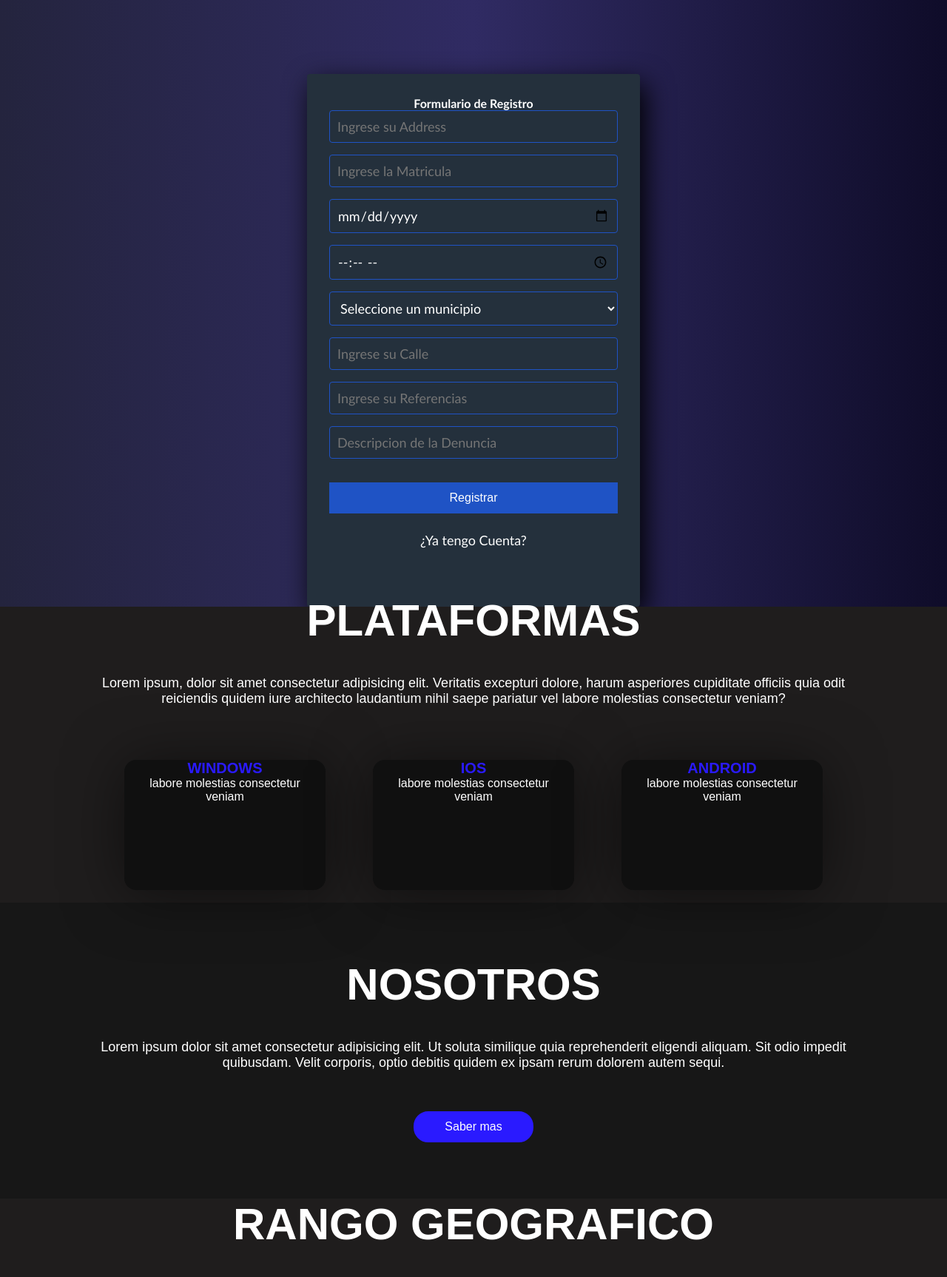
After one commit to vapemx/MuevoDenuncia, a Flask app: page /complaint in a window 1280 px wide. The commit adds this page. Shown: the top 1726 px of the page at 74% size. Run offline with Flask 3, Linux system fonts and the light colour scheme.

Commit message:
ya jala todo

```diff
--- a/app.py
+++ b/app.py
@@ -1,3 +1,4 @@
+from datetime import datetime as dt
 from flask import render_template
 from flask import Flask, request
 from hashlib import sha256
@@ -80,7 +81,7 @@ def add_complaint_db(address, vehicle_reported, datetime, municipio, street, ref
         cursor = conn.cursor()
 
         # Ejecutar el procedimiento almacenado para verificar el usuario
-        cursor.execute("insert into complaints (signer, vehicle_reported, incident_date, municipio, street, reference, complaint, resolved, complain_hash) values (?, ?, ?, ?, ?, ?, ?, ?, ?)", (address, vehicle_reported, datetime, municipio, street, reference, complaint, 0, hash,))
+        cursor.execute("insert into complaints (signers, vehicle_reported, incident_date, municipio, street, reference, complaint, resolved, complaint_hash) values (?, ?, ?, ?, ?, ?, ?, ?, ?)", (address, vehicle_reported, datetime, municipio, street, reference, complaint, 0, hash,))
         conn.commit()
         return True
 
@@ -195,7 +196,7 @@ def upload():
 # Denuncia page
 @app.route('/complaint')
 def complaint():
-    return render_template('complaint.html')
+    return render_template('denuncia.html')
 
 
 # Make complaint
@@ -204,8 +205,27 @@ def make_complaint():
     # Leer: address, vehicle_reported, datetime, municipio, street, reference, complaint
     address = request.form.get('address')
     vehicle_reported = request.form.get('vehicle_reported')
-    datetime = request.form.get('datetime')
-    municipio = request.form.get('municipio')
+    selected_date = request.form.get('date')
+    selected_time = request.form.get('time')
+    selected_datetime_str = f"{selected_date} {selected_time}"
+    selected_datetime_obj = dt.strptime(selected_datetime_str, "%Y-%m-%d %H:%M")
+    datetime = str(selected_datetime_obj)
+    municipios = {
+    'municipio1': 'Apodaca',
+    'municipio2': 'Escobedo',
+    'municipio3': 'Garcia',
+    'municipio4': 'Juárez',
+    'municipio5': 'Monterrey',
+    'municipio6': 'San Nicolas',
+    'municipio7': 'San Pedro',
+    'municipio8': 'Santa Catarina'
+    }
+    selected_option = request.form.get('list')
+
+    if selected_option:
+        if selected_option in municipios:
+            municipio = municipios[selected_option]
+
     street = request.form.get('street')
     reference = request.form.get('reference')
     complaint = request.form.get('complaint')
@@ -216,7 +236,7 @@ def make_complaint():
         else:
             return 'Error al realizar denuncia'
     else:
-        return 'Usuario no registrado', render_template('index.html')
+        return 'Usuario no registrado'#, render_template('index.html')
 
 
 if __name__ == '__main__':
--- /dev/null
+++ b/static/script_2.js
@@ -0,0 +1,17 @@
+// Generar intervalos de 30 minutos en el campo de selección de tiempo
+var selectTime = document.getElementById("time");
+var startTime = new Date();
+startTime.setHours(0, 0, 0, 0);
+var endTime = new Date();
+endTime.setHours(23, 59, 59, 999);
+var intervalMinutes = 30;
+
+while (startTime <= endTime) {
+    var option = document.createElement("option");
+    var timeString = startTime.toLocaleTimeString("es-ES", { hour: "2-digit", minute: "2-digit" });
+    option.text = timeString;
+    option.value = timeString;
+    selectTime.appendChild(option);
+
+    startTime.setTime(startTime.getTime() + intervalMinutes * 60000);
+}
--- /dev/null
+++ b/static/style_in.css
@@ -0,0 +1,481 @@
+
+*{
+  margin: 0;
+  padding: 0;
+  border: 0;
+  font-size: 100%;
+  vertical-align: baseline;
+}
+
+html {
+  scroll-behavior: smooth; /* Agregar desplazamiento suave */
+}
+
+body {
+  background: #0f0c29;  /* fallback for old browsers */
+  background: -webkit-linear-gradient(to right, #24243e, #302b63, #0f0c29);  /* Chrome 10-25, Safari 5.1-6 */
+  background: linear-gradient(to right, #24243e, #302b63, #0f0c29); /* W3C, IE 10+/ Edge, Firefox 16+, Chrome 26+, Opera 12+, Safari 7+ */
+
+  text-align: center;
+  font-family: sans-serif;
+}
+
+.head {
+  display:flex;
+  align-items: center;
+  justify-content: space-between;
+  height: 63px;
+  backdrop-filter: blur(10px);
+  background: #373B44;  /* fallback for old browsers */
+  background: -webkit-linear-gradient(to right, #4286f4, #373B44);  /* Chrome 10-25, Safari 5.1-6 */
+  background: linear-gradient(to right, #4286f4, #373B44); /* W3C, IE 10+/ Edge, Firefox 16+, Chrome 26+, Opera 12+, Safari 7+ */;
+  position: fixed;
+  width: 100%;
+  z-index: 100;
+}
+
+.navbar {
+  display: flex;
+  margin-right: 10px;
+}
+
+.logo {
+  margin-left: 30px;
+}
+
+.logo a {
+  text-decoration: none;
+  color: #fff;
+  text-transform: uppercase;
+  font-size: 20px;
+}
+
+.navbar a {
+  display: block;
+  padding: 20px 20px;
+  color: #fff;
+  text-decoration: none;
+  text-transform: uppercase;
+  font-size: 20px;
+}
+
+.navbar a:hover {
+  background: #3f3f3f;
+}
+
+.header {
+  display: flex;
+  justify-content: center;
+  align-items: center;
+
+}
+
+.header {
+  height: 60vh !important;
+  background: url(img/header.jpg) no-repeat center;
+  background-size: cover;
+}
+
+.title {
+  margin-bottom: 40px;
+  font-size: 60px;
+  font-weight: 600;
+  text-transform: uppercase;
+  color: #fff;
+}
+
+p {
+  margin-bottom: 40px;
+  font-size: 18px;
+  color: #fff;
+  padding: 0 100px;
+}
+
+.btn {
+  border-radius: 20px;
+  display: inline-block;
+  margin-top: 15px;
+  padding: 10px 40px;
+  border: 2px solid #2a1aff;
+  color: #fff;
+  text-decoration: none;
+  background: #2a1aff;
+}
+
+
+.btn:hover {
+  background: none;
+
+}
+
+.btn-home {
+  justify-content: center;
+  display: flex;
+}
+
+.btn-home a {
+  margin: 0 10px;
+}
+
+
+.content {
+  height: 50vh;
+  display: flex;
+  flex-direction: column;
+  justify-content: center;
+  align-items: center;
+}
+
+.sau {
+  padding: 30px;
+  background: #1f1d1d
+}
+
+.box-container {
+  display: flex;
+  justify-content: center;
+  flex-wrap: wrap;
+  text-align: center;
+
+}
+
+.box-container .box {
+  height: 11rem;
+  width: 17rem;
+  background: #101010;
+  text-align: center;
+  border-radius: 1rem;
+  box-shadow: 0 .3rem 5rem rgba(0, 0 , 0, .5);
+  margin: 2rem;
+}
+
+.box-container .box i {
+  height: 3rem;
+  width: 3rem;
+  line-height: 3rem;
+  text-align: center;
+  border-radius: 50%;
+  color: #fff;
+  background: #2a1aff;
+  font-size: 2rem;
+  margin: 1rem 0;
+
+}
+
+.box-container .box h3 {
+  font-size: 20px;
+  color: #2a1aff;
+
+}
+
+.box-container .box p {
+  padding: 0 15px;
+  font-size: 16px;
+}
+
+.about {
+  background: #171717;
+}
+
+.price {
+  background: url(img/costos.jpg) no-repeat center;
+  background-attachment: fixed;
+  background-size: cover;
+  text-align: center;
+}
+
+
+.contact {
+  padding-top: 20px;
+  background: #171717;
+  padding-bottom: 0;
+}
+
+
+@media (max-width: 768px) {
+
+  .title {
+      margin-bottom: 0;
+      font-size: 40px;
+  }
+
+  .sau {
+      height: 100vh;
+  }
+
+  .navbar {
+      display: none;
+  }
+
+
+}
+
+/*----------------------------------------------------------------------*/
+
+
+/*----------------------------------------------------------------------*/
+
+.logo_meta{
+  width: 50px;
+  height: 50px;
+}
+
+main{
+  width: 100%;
+  padding: 20px;
+  margin: auto;
+  margin-top: 1px;
+}
+
+.contenedor__todo{
+  width: 100%;
+  max-width: 800px;
+  margin: 1px;
+  position: relative;
+}
+
+.caja__trasera{
+  width: 100%;
+  padding: 10px 20px;
+  display: flex;
+  justify-content: center;
+  -webkit-backdrop-filter: blur(10px);
+  backdrop-filter: blur(10px);
+  background: #373B44;  /* fallback for old browsers */
+  background: -webkit-linear-gradient(to right, #4286f4, #373B44);  /* Chrome 10-25, Safari 5.1-6 */
+  background: linear-gradient(to right, #4286f4, #373B44); /* W3C, IE 10+/ Edge, Firefox 16+, Chrome 26+, Opera 12+, Safari 7+ */;
+  border-radius: 15px;
+
+
+}
+
+.caja__trasera div{
+  margin: 100px 40px;
+  color: white;
+  transition: all 500ms;
+
+}
+
+
+.caja__trasera div p,
+.caja__trasera button{
+  width: 300px;
+  margin-top: 30px;
+}
+
+.caja__trasera div h3{
+  font-weight: 400;
+  font-size: 26px;
+}
+
+.caja__trasera div p{
+  font-size: 16px;
+  font-weight: 300;
+}
+
+.caja__trasera button{
+  padding: 10px 40px;
+  border: none;
+  font-size: 14px;
+  background: transparent;
+  font-weight: 600;
+  cursor: pointer;
+  color: white;
+  outline: none;
+  transition: all 300ms;
+}
+
+
+.Sobre_nosotros{
+  display: flex;
+  align-items: center;
+  width: 100%;
+  max-width: 380px;
+  position: relative;
+  top: 100px;
+  left: 10px;
+
+  /*La transicion va despues del codigo JS*/
+  transition: left 500ms cubic-bezier(0.175, 0.885, 0.320, 1.275);
+}
+
+
+.caja__trasera button:hover{
+  background: #fff;
+  color: #46A2FD;
+}
+
+/*Formularios*/
+
+.contenedor__login-register{
+  display: flex;
+  align-items: center;
+  width: 100%;
+  max-width: 380px;
+  position: relative;
+  top: -185px;
+  left: 10px;
+
+  /*La transicion va despues del codigo JS*/
+  transition: left 500ms cubic-bezier(0.175, 0.885, 0.320, 1.275);
+}
+
+.contenedor__login-register form{
+  width: 100%;
+  padding: 80px 20px;
+  background: white;
+  position: absolute;
+  border-radius: 20px;
+}
+
+.contenedor__login-register form h2{
+  font-size: 30px;
+  text-align: center;
+  margin-bottom: 20px;
+  color: #46A2FD;
+}
+
+.contenedor__login-register form input{
+  width: 100%;
+  margin-top: 20px;
+  padding: 10px;
+  border: none;
+  background: #F2F2F2;
+  font-size: 16px;
+  outline: none;
+}
+
+.contenedor__login-register form button{
+  padding: 10px 40px;
+  margin-top: 40px;
+  border: none;
+  font-size: 14px;
+  background: #46A2FD;
+  font-weight: 600;
+  cursor: pointer;
+  color: white;
+  outline: none;
+}
+
+
+
+
+.formulario__login{
+  opacity: 1;
+  display: block;
+}
+.formulario__register{
+  display: none;
+}
+
+
+
+@media screen and (max-width: 850px){
+
+  main{
+      margin-top: 50px;
+  }
+
+  .caja__trasera{
+      max-width: 350px;
+      height: 300px;
+      flex-direction: column;
+      margin: auto;
+  }
+
+  .caja__trasera div{
+      margin: 0px;
+      position: absolute;
+  }
+
+
+  /*Formularios*/
+
+  .contenedor__login-register{
+      top: -10px;
+      left: -5px;
+      margin: auto;
+  }
+
+  .contenedor__login-register form{
+      position: relative;
+  }
+}
+
+.geographic_range{
+  background: #1f1d1d;
+
+}
+
+.mapa{
+  background: #1f1d1d;
+  width: 95%;
+  height: 650px;
+}
+
+/*---------------------------------------------------------------------*/
+
+* {
+  margin: 0;
+  padding: 0;
+  box-sizing: border-box;
+}
+
+
+.form-register {
+  border-top: 15px;
+  height: 600;
+  width: 450px;
+  background: #24303c;
+  padding: 30px;
+  margin: auto;
+  margin-top: 100px;
+  border-radius: 4px;
+  font-family: 'calibri';
+  color: white;
+  box-shadow: 7px 13px 37px #000;
+}
+
+.form-register h4 {
+  font-size: 22px;
+  margin-bottom: 20px;
+}
+
+.controls {
+  width: 100%;
+  background: #24303c;
+  padding: 10px;
+  border-radius: 4px;
+  margin-bottom: 16px;
+  border: 1px solid #1f53c5;
+  font-family: 'calibri';
+  font-size: 18px;
+  color: white;
+}
+
+.form-register p {
+  height: 40px;
+  text-align: center;
+  font-size: 18px;
+  line-height: 40px;
+}
+
+.form-register a {
+  color: white;
+  text-decoration: none;
+}
+
+.form-register a:hover {
+  color: white;
+  text-decoration: underline;
+}
+
+.form-register .botons {
+  width: 100%;
+  background: #1f53c5;
+  border: none;
+  padding: 12px;
+  color: white;
+  margin: 16px 0;
+  font-size: 16px;
+}
--- /dev/null
+++ b/templates/denuncia.html
@@ -0,0 +1,114 @@
+<!DOCTYPE html>
+<html lang="en">
+<head>
+  <meta charset="UTF-8">
+  <meta name="viewport" content="width=device-width, initial-scale=1.0">
+  <meta http-equiv="X-UA-Compatible" content="ie=edge">
+  <link rel="stylesheet" href="/static/style_in.css">
+  <title>Formulario Registro</title>
+</head>
+<body>
+
+
+
+  <section class="form-register">
+    <h1>Formulario de Registro</h1>
+
+<form action="make_complaint" method="POST">
+
+    <input class="controls" type="text" name="address" id="nombres" placeholder="Ingrese su Address">
+
+    <input class="controls" type="text" name="vehicle_reported" id="vehicle_reported" placeholder="Ingrese la Matricula">
+
+    <input class="controls" type="date" name="date" id="date" min="2020-01-01" max="2023-05-28" placeholder="Ingrese la Fecha y Hora">
+
+    <input class="controls" type="time" name="time" id="time"  placeholder="Ingrese la Fecha y Hora">
+
+    <select class="controls" type="list" name="list" id="list" placeholder="Ingrese su Municipio">
+        <option value="">Seleccione un municipio</option>
+            <option value="municipio1">Apodaca</option>
+            <option value="municipio2">Escobedo</option>
+            <option value="municipio3">Garcia</option>
+            <option value="municipio4">Juárez</option>
+            <option value="municipio5">Monterrey</option>
+            <option value="municipio6">San Nicolas</option>
+            <option value="municipio7">San Pedro</option>
+            <option value="municipio8">Santa Catarina</option>
+
+    <input class="controls" type="text" name="street" id="street" placeholder="Ingrese su Calle">
+
+    <input class="controls" type="text" name="reference" id="reference" placeholder="Ingrese su Referencias">
+
+    <input class="controls" type="text" name="complaint" id="complait" placeholder="Descripcion de la Denuncia">
+
+    <input class="botons" type="submit" value="Registrar">
+
+    <p><a href="#">¿Ya tengo Cuenta?</a></p>
+
+
+
+</form>
+  </section>
+
+
+
+
+<!----------------------------------------------------------------------------------->
+
+
+
+
+<section id="Plataformas"class="content sau">
+
+    <h2 class="title">Plataformas</h2>
+    <p>Lorem ipsum, dolor sit amet consectetur adipisicing
+        elit. Veritatis excepturi dolore, harum asperiores
+        cupiditate officiis quia odit reiciendis quidem iure
+        architecto laudantium
+        nihil saepe pariatur vel labore molestias consectetur veniam?</p>
+
+    <div class="box-container">
+
+        <div class="box">
+            <i class="fab fa-windows"></i>
+            <h3>WINDOWS</h3>
+            <p>labore molestias consectetur veniam</p>
+        </div>
+        <div class="box">
+            <i class="fab fa-apple"></i>
+            <h3>IOS</h3>
+            <p>labore molestias consectetur veniam</p>
+        </div>
+        <div class="box">
+            <i class="fab fa-android"></i>
+            <h3>ANDROID</h3>
+            <p>labore molestias consectetur veniam</p>
+        </div>
+
+    </div>
+
+</section>
+
+<section class="content about">
+
+    <h2 class="title">Nosotros</h2>
+    <p>Lorem ipsum dolor sit amet consectetur
+        adipisicing elit. Ut soluta similique
+        quia reprehenderit eligendi aliquam. Sit
+        odio impedit quibusdam. Velit corporis,
+        optio debitis quidem ex ipsam rerum dolorem autem sequi.
+    </p>
+
+    <a href="#" class="btn">Saber mas</a>
+
+</section>
+<section class="geographic_range">
+    <h2 class="title">Rango Geografico</h2>
+    <figure class="map">
+        <iframe class="mapa" src="https://www.google.com/maps/embed?pb=!1m18!1m12!1m3!1d1839066.3888144505!2d-101.59334426740719!3d25.80599745389968!2m3!1f0!2f0!3f0!3m2!1i1024!2i768!4f13.1!3m3!1m2!1s0x8662a377e498af83%3A0xde5ad0f0777ed7c!2sZona%20metropolitana%20de%20Monterrey%2C%20N.L.!5e0!3m2!1ses-419!2smx!4v1685217253781!5m2!1ses-419!2smx" width="600" height="450" style="border:0;" allowfullscreen="" loading="lazy" referrerpolicy="no-referrer-when-downgrade"></iframe>
+    </figure>
+</section>
+<script src="script_2.js"> </script>
+
+</body>
+</html>
```
Also changed, not shown: templates/index.html (+15 -2 lines).
